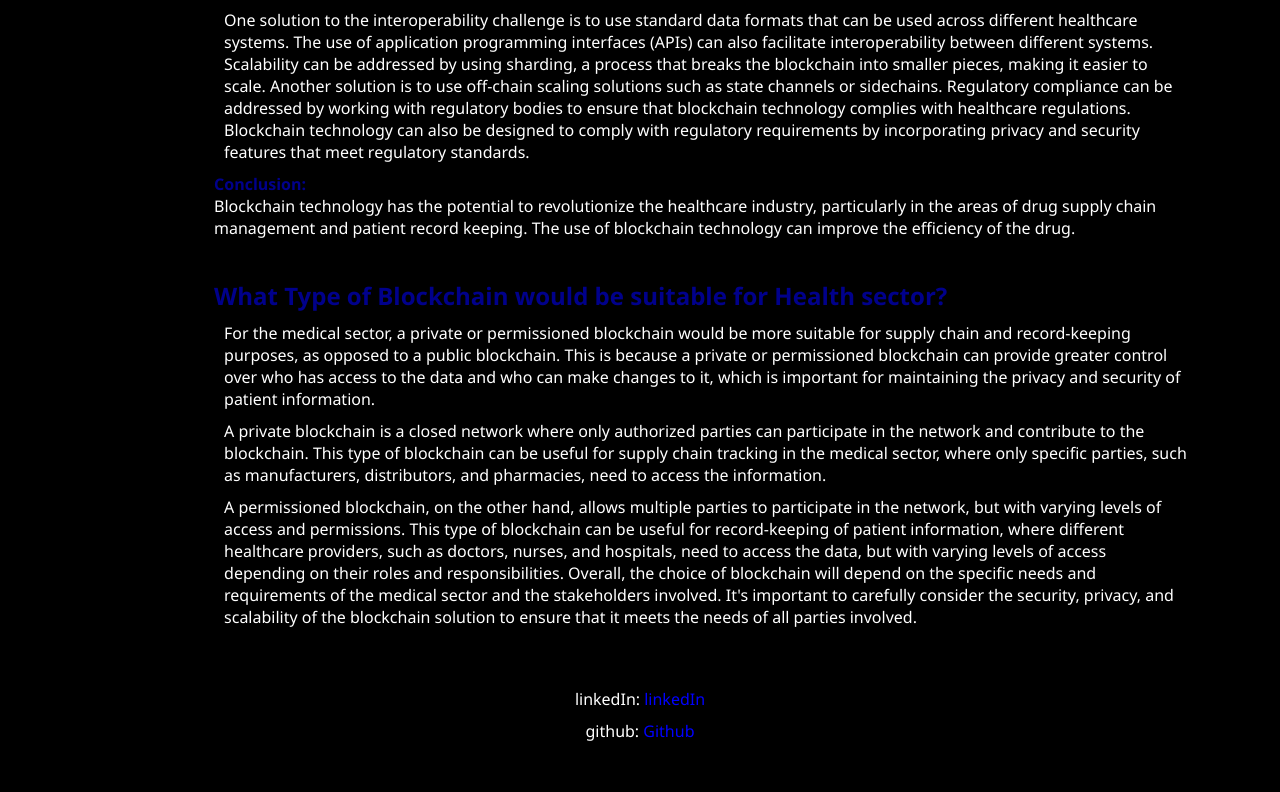
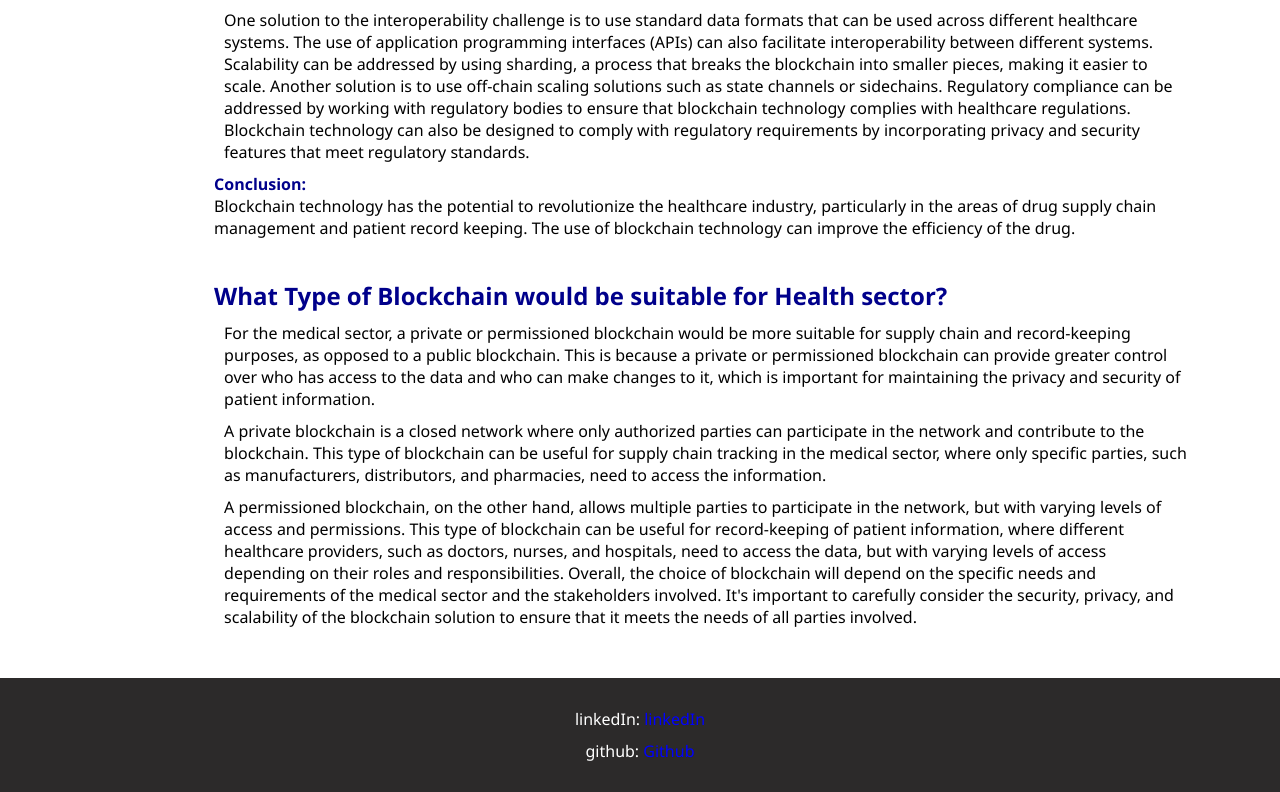
Before and after one commit to KryptoGhost/health-blog, a plain HTML site: page index.html in a window 1280 px wide. Shown: the part 1520-2312 px from the top of the page. Before the commit the page ends 2272 px from the top, so only its background shows below. Drawn offline with Linux system fonts and the light colour scheme.

Commit message:
redesined

```diff
--- a/style.css
+++ b/style.css
@@ -6,8 +6,8 @@
 body {
     width: 100%;
     font-family:'Segoe UI', Tahoma, Geneva, Verdana, sans-serif;
-    background-color: black;
-    color:white;
+    /*background-color: black;
+    color:white;*/
 }
 
 nav {
@@ -36,7 +36,7 @@ ul :hover {
 
 a:link, :visited, :active {
     text-decoration: none;
-    color: white;
+    color: black
 }
 
 section {
@@ -81,6 +81,9 @@ header h3 {
 
 .info {
     text-align: center;
+    background-color: rgb(44, 42, 42);
+    color: white;
+    padding: 20px;
 }
 .info p a:link, :visited {
     color: blue;
```
